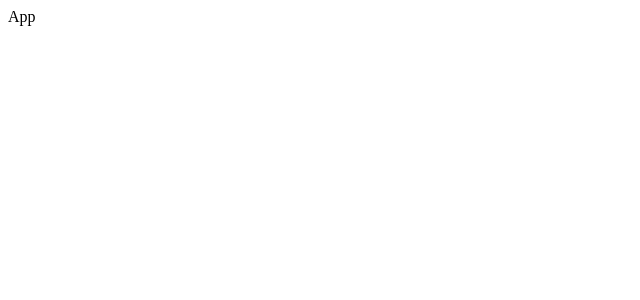
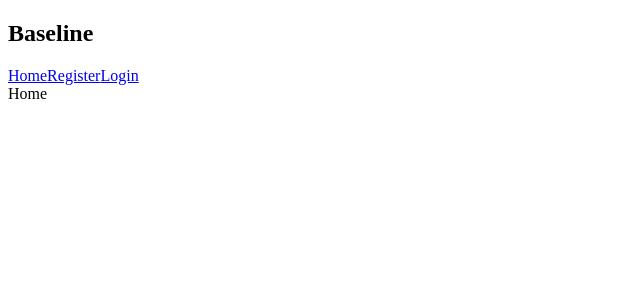
Before and after one commit to evan-walter/baseline, a React (Create React App) app in the folder client/: page / in a window 1280 px wide. Shown: the top 300 px of the page, without its empty margins (0-640 px from the left). Built offline with nearby package versions, Linux system fonts and the light colour scheme.

Commit message:
start to set up routes

```diff
--- a/client/package.json
+++ b/client/package.json
@@ -9,6 +9,7 @@
     "@testing-library/user-event": "^13.5.0",
     "react": "^17.0.2",
     "react-dom": "^17.0.2",
+    "react-router-dom": "^6.2.1",
     "react-scripts": "5.0.0",
     "web-vitals": "^2.1.2"
   },
--- a/client/src/components/App.js
+++ b/client/src/components/App.js
@@ -1,9 +1,19 @@
 import React from 'react';
+import { BrowserRouter as Router, Routes, Route } from 'react-router-dom';
+import Home from '../pages/Home';
+import Login from '../pages/Login';
+import Register from '../pages/Register';
+import Navbar from './Navbar';
 
 export default function App() {
   return (
-    <div>
-      App
-    </div>
+    <Router>
+      <Navbar />
+      <Routes>
+        <Route path='/' element={<Home />} />
+        <Route path='/login' element={<Login />} />
+        <Route path='/register' element={<Register />} />
+      </Routes>
+    </Router>
   );
 }
--- /dev/null
+++ b/client/src/components/Navbar.js
@@ -0,0 +1,15 @@
+import React from 'react';
+import { NavLink } from 'react-router-dom';
+
+export default function Navbar() {
+  return (
+    <nav>
+      <h1>Baseline</h1>
+      <div>
+        <NavLink to='/'>Home</NavLink>
+        <NavLink to='/register'>Register</NavLink>
+        <NavLink to='/login'>Login</NavLink>
+      </div>
+    </nav>
+  );
+}
--- /dev/null
+++ b/client/src/pages/Home.js
@@ -0,0 +1,9 @@
+import React from 'react';
+
+export default function Home() {
+  return (
+    <div>
+      Home
+    </div>
+  );
+}
--- /dev/null
+++ b/client/src/pages/Login.js
@@ -0,0 +1,9 @@
+import React from 'react';
+
+export default function Login() {
+  return (
+    <div>
+      Login
+    </div>
+  );
+}
--- /dev/null
+++ b/client/src/pages/Register.js
@@ -0,0 +1,9 @@
+import React from 'react';
+
+export default function Register() {
+  return (
+    <div>
+      Register
+    </div>
+  );
+}
--- a/package.json
+++ b/package.json
@@ -22,6 +22,7 @@
   "dependencies": {
     "apollo-server": "^3.5.0",
     "bcryptjs": "^2.4.3",
+    "fomantic-ui": "^2.9.0-beta.173",
     "graphql": "^16.2.0",
     "jsonwebtoken": "^8.5.1",
     "mongoose": "^6.1.2"
```
Also changed, not shown: 2 other files (tests, documents, lock files or other folders).
